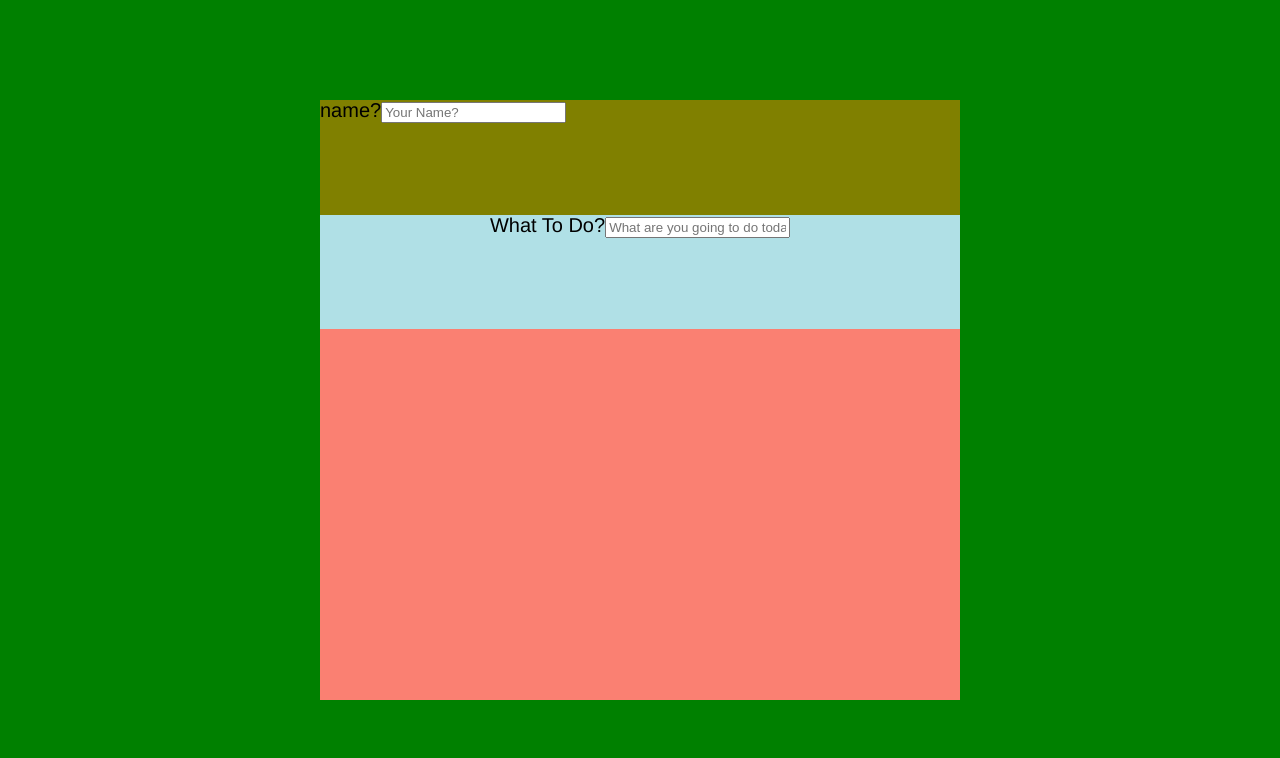
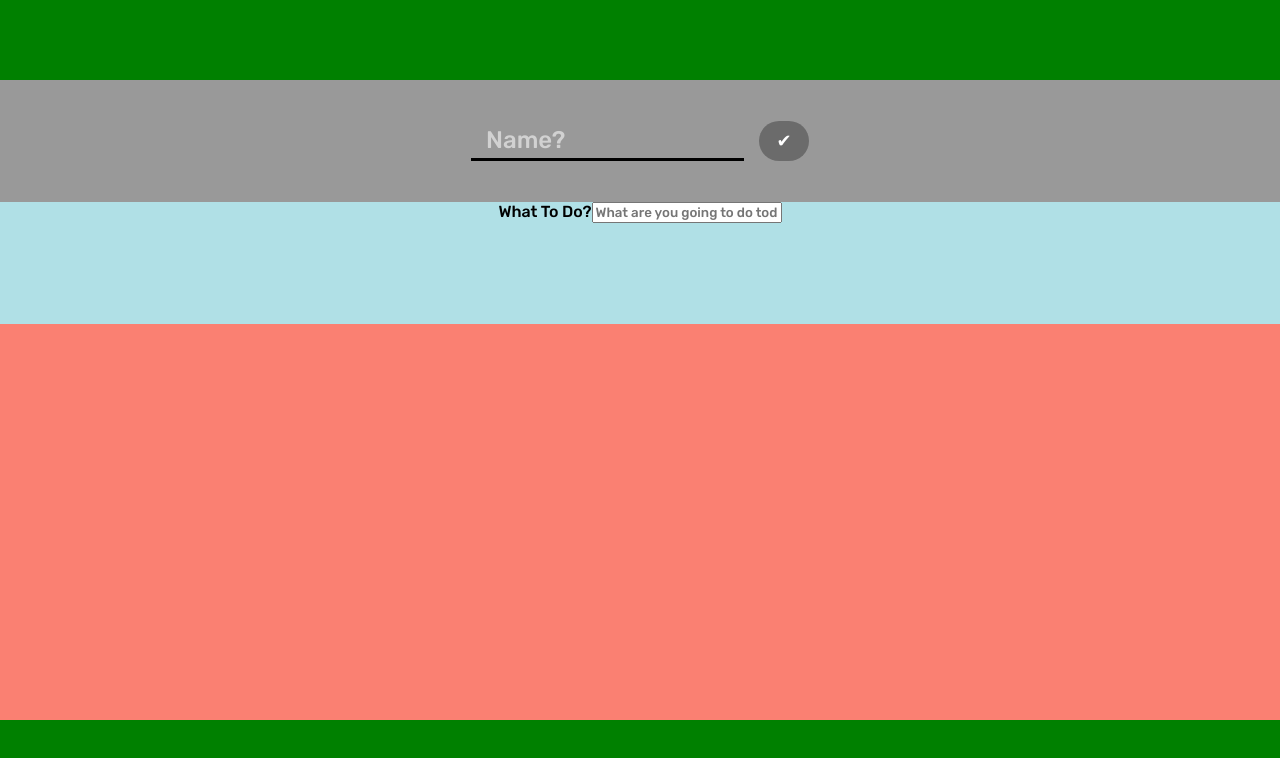
Before and after one commit to taehwan920/react-todo, a React (Create React App) app: page / in a window 1280 px wide. Shown: the top 758 px of the page. Built offline with nearby package versions, Linux system fonts and the light colour scheme.

Commit message:
Complete NamePart CSS
name파트 CSS 작업 실시함.
CSS작업 필요사항에 맞추어 네임파트 JSX 추가함.
UpdateToDo 및 DeleteToDo 컴포넌트 버그 픽스함.

```diff
--- a/src/App.js
+++ b/src/App.js
@@ -30,7 +30,14 @@ class App extends React.Component {
         const toDos = this.state.toDos;
         return (
             <main className="App">
-                <NamePart userName={this.state.userName}></NamePart>
+                <NamePart
+                    userName={this.state.userName}
+                    onSubmit={
+                        function (strName) {
+                            this.setState({ userName: strName })
+                        }.bind(this)
+                    }
+                ></NamePart>
                 <WriteToDo
                     toDos={toDos}
                     onSubmit={
--- a/src/components/ControlToDo.js
+++ b/src/components/ControlToDo.js
@@ -17,6 +17,9 @@ class ControlToDo extends React.Component {
             ? arrToDos.map(item =>
                 toDoList.push(
                     <ToDoBox
+                        changeToDo={this.props.changeToDo}
+                        toDos={this.props.toDos}
+                        toggleInput={this.toggleInput}
                         item={item}
                     ></ToDoBox>
                 )
--- a/src/components/HelloName.js
+++ b/src/components/HelloName.js
@@ -11,7 +11,7 @@ class HelloName extends React.Component {
     render() {
         return (
             <div className="helloName">
-                Hello! {this.props.name}
+                hello, {this.props.name}!
             </div>
         )
     }
--- a/src/components/NamePart.js
+++ b/src/components/NamePart.js
@@ -9,10 +9,7 @@ class NamePart extends React.Component {
                 {this.props.userName
                     ? <HelloName name={this.props.userName}></HelloName>
                     : <YourName
-                        onSubmit={
-                            function (strName) {
-                                this.setState({ userName: strName })
-                            }.bind(this)}>
+                        onSubmit={this.props.onSubmit}>
                     </YourName >}
             </header>
         )
--- a/src/components/ToDoBox.js
+++ b/src/components/ToDoBox.js
@@ -14,7 +14,7 @@ export default class extends React.Component {
                 data-id={item.id}>
                 <li className="toDo" >
                     {item.toDo}
-                    <UpdateBtn onClick={this.toggleInput}></UpdateBtn>
+                    <UpdateBtn onClick={this.props.toggleInput}></UpdateBtn>
                     <DeleteToDo
                         toDos={this.props.toDos}
                         onClick={this.props.changeToDo}></DeleteToDo>
@@ -23,7 +23,7 @@ export default class extends React.Component {
                     toDos={this.props.toDos}
                     toDoItem={item}
                     onSubmit={this.props.changeToDo}
-                    toggleInput={this.toggleInput}
+                    toggleInput={this.props.toggleInput}
                 ></UpdateInput>
             </div >
         )
--- a/src/components/YourName.js
+++ b/src/components/YourName.js
@@ -17,28 +17,35 @@ class YourName extends React.Component {
         this.props.onSubmit(getUserName);
     }
 
+    // focused(e) {
+    //     const getParent = e.target.parentNode;
+    //     getParent.classList.toggle('focusedDiv')
+    // }
+
     render() {
         return (
             <form
                 action="/"
                 method="post"
+                autoComplete="none"
                 className="yourName"
-                autoComplete="none"
                 onSubmit={
                     function (e) {
                         e.preventDefault();
                         this.onSubmit(e);
                     }.bind(this)}>
-                <label>
-                    name?
-                        <input
-                        name="name"
-                        type="text"
-                        placeholder="Your Name?" />
-                </label>
+                <input
+                    name="name"
+                    type="text"
+                    autoComplete="off"
+                    placeholder="name?"
+                    className="nameInput"
+                />
+                <button
+                    className="nameBtn"
+                    type="submit">✔</button>
             </form>
         )
     }
 };
-
 export default YourName;
--- a/src/styles/App.css
+++ b/src/styles/App.css
@@ -1,12 +1,19 @@
 .App{
-    width: 50vw;
-    height: 75vh;
+    width: 100vw;
+    height: 80vh;
 
     display:flex;
     flex-flow: column;
     justify-content: center;
     align-items: center;
 
+    background: white;
+}
 
-    background: navy;
+* > input:focus, * > button:focus{
+    outline: none;
 }
+
+* > button{
+    cursor: pointer;
+}
--- /dev/null
+++ b/src/styles/HelloName.css
@@ -0,0 +1,6 @@
+.helloName{
+    color: white;
+    font-size: 40px;
+    font-weight: 500;
+    text-transform: capitalize;
+}
--- a/src/styles/NamePart.css
+++ b/src/styles/NamePart.css
@@ -1,5 +1,13 @@
+@import "./HelloName.css";
+@import "./YourName.css";
+
 .headerForName{
     width: 100%;
-    background-color: olive;
+
     flex:0.5;
+    display: flex;
+    justify-content: center;
+    align-items: center;
+
+    background: rgba(0, 0, 0, 0.4);
 }
--- a/src/styles/YourName.css
+++ b/src/styles/YourName.css
@@ -1,5 +1,43 @@
-.headerForName{
+.yourName{
     width: 100%;
-    background-color: olive;
-    flex:0.5;
+    height: 100%;
+    display: flex;
+    justify-content: center;
+    align-items: center;
 }
+
+.nameInput{
+    width: 20%;
+    height: 35px;
+    padding-left: 15px;
+    border: none;
+    border-bottom: 3px solid black;
+    color: white;
+    font-size: 24px;
+    background: none;
+    transition: all 0.85s ease-in-out;
+}
+
+.nameInput:focus{
+    width: 50%;
+}
+
+.nameInput::placeholder{
+    color: white;
+    font-size: 24px;
+    text-transform: capitalize;
+    opacity: 0.55;
+}
+
+.nameBtn {
+    width: 50px;
+    height: 40px;
+    border: none;
+    border-radius: 20px;
+    margin-left:15px;
+    color: white;
+    font-size: 18px;
+    line-height: 30px;
+    opacity: 1;
+    background: rgba(0,0,0,0.3);
+}
--- a/src/styles/styles.css
+++ b/src/styles/styles.css
@@ -1,3 +1,4 @@
+@import url('https://fonts.googleapis.com/css2?family=Rubik:wght@500&display=swap');
 @import "./reset.css";
 @import "./App.css";
 @import "./NamePart.css";
@@ -8,9 +9,11 @@
 html, body{
     box-sizing: border-box;
     background: magenta;
-    font-family: 'helvetica neue';
-    font-size: 20px;
-    font-weight: 200;
+
+}
+
+* {
+    font-family: 'Rubik', sans-serif;
 }
 
 body{
```
